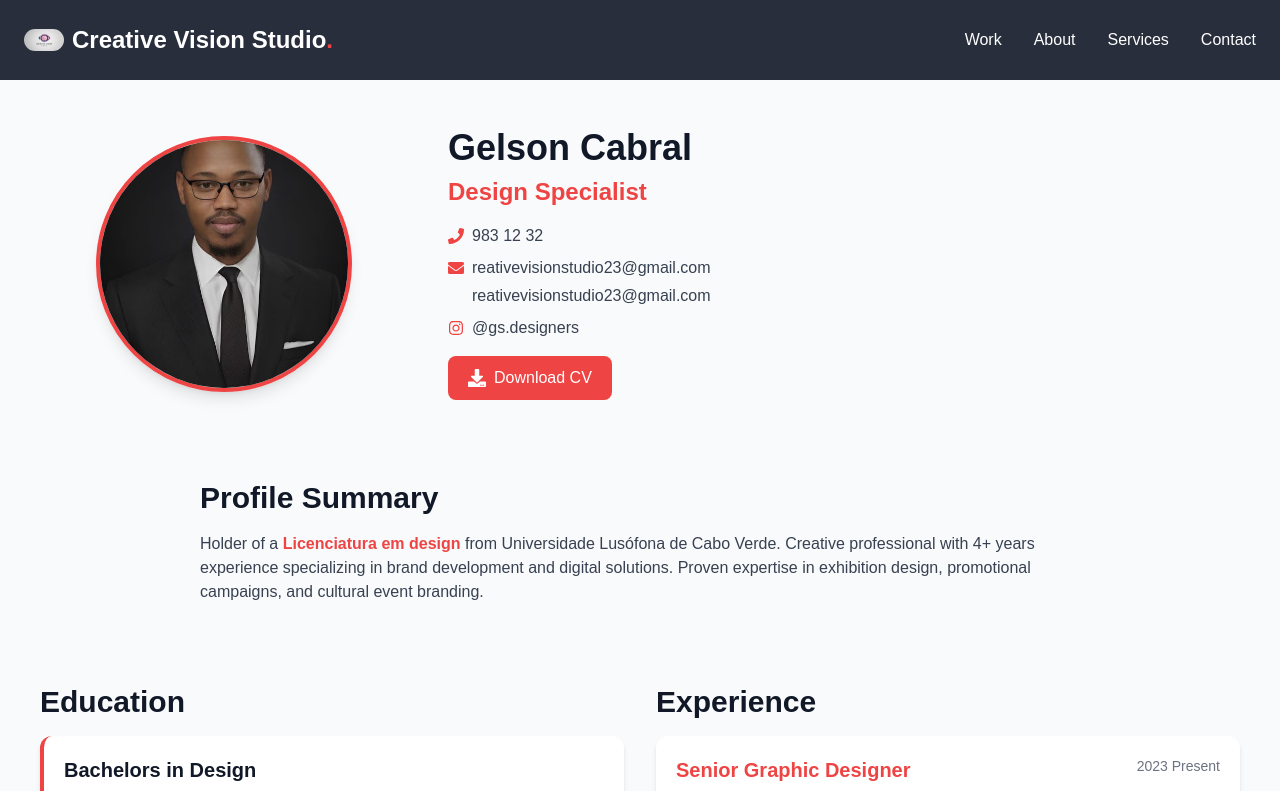
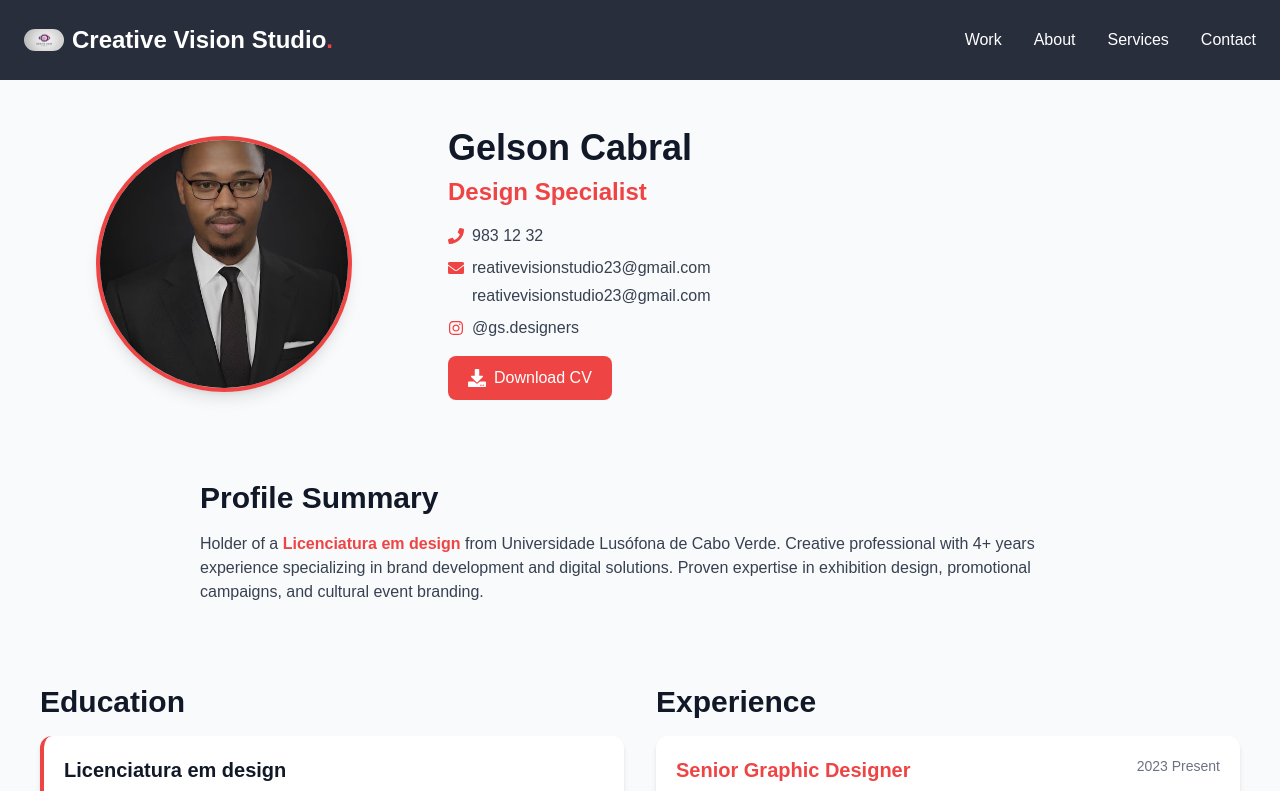
Before and after one commit to asharibshahid/Designer-Portfolio, a Next.js app: page /about in a window 1280 px wide. Shown: the top 791 px of the page. Built offline with nearby package versions, Linux system fonts and the light colour scheme.

Commit message:
Update page.tsx

```diff
--- a/app/about/page.tsx
+++ b/app/about/page.tsx
@@ -112,7 +112,7 @@ const AboutPage = () => {
           <h2 className="text-2xl md:text-3xl font-bold text-gray-900 mb-4">Education</h2>
           <div className="bg-white p-5 rounded-xl shadow-md border-l-4 border-red-500">
             <h3 className="text-lg md:text-xl font-semibold text-gray-900 mb-1">
-              Bachelors in Design
+          Licenciatura em design
             </h3>
             <p className="text-gray-700 text-sm md:text-base mb-1">
               Universidade Lusófona de Cabo Verde
```
